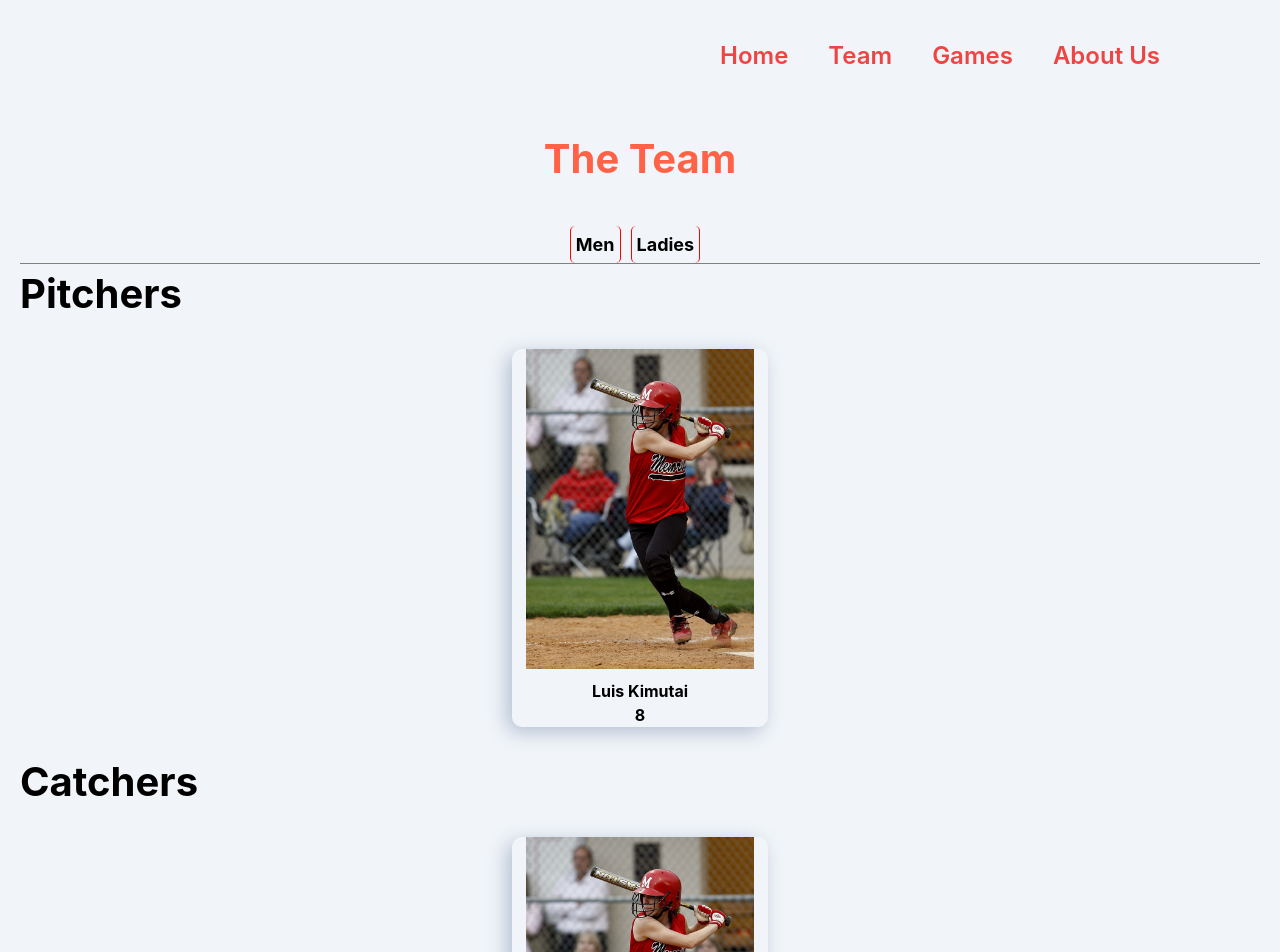
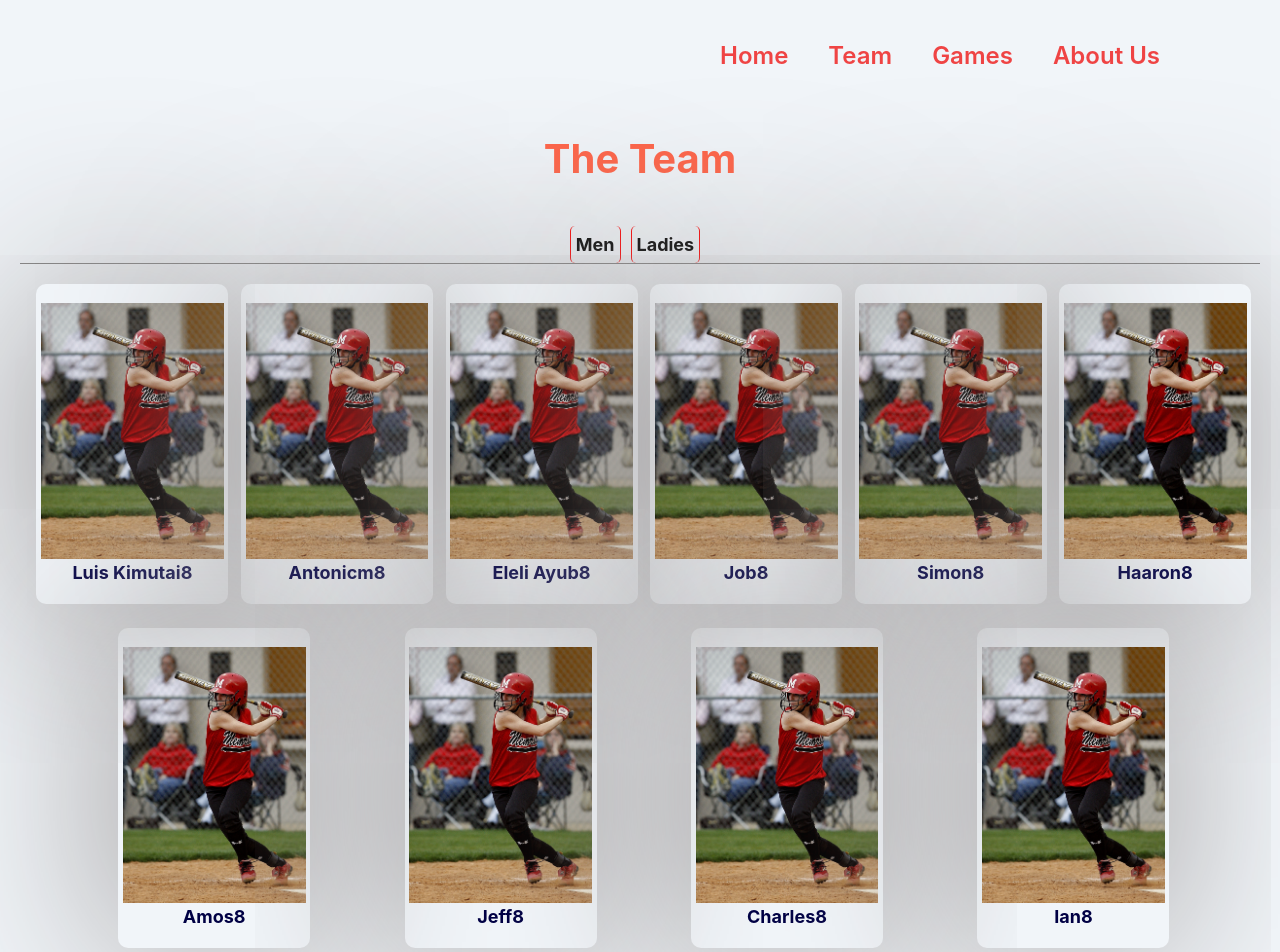
Before and after one commit to Eleli-Ayub/mmu_softball, a React (Create React App) app: page /Team in a window 1280 px wide. Shown: the top 952 px of the page. Built offline with nearby package versions, Linux system fonts and the light colour scheme.

Commit message:
Done with the teams page

```diff
--- a/src/Assets/Players.tsx
+++ b/src/Assets/Players.tsx
@@ -1,56 +1,137 @@
-export const Players = [
+export const Female_Players = [
   {
-    name: "Louse Kimutai",
+    name: "Mirriam Edung",
     position: "Pitcher",
     Jersey: "8",
+    gender: "Female",
     image: require("../Assets/Batting.jpg"),
   },
   {
-    name: "Louse ",
+    name: "Mirriam Edung",
     position: "Pitcher",
     Jersey: "8",
+    gender: "Female",
     image: require("../Assets/Batting.jpg"),
   },
   {
-    name: "Louse Kimutai",
+    name: "Mirriam Edung",
     position: "Pitcher",
     Jersey: "8",
+    gender: "Female",
     image: require("../Assets/Batting.jpg"),
   },
   {
-    name: "Louse Kimutai",
+    name: "Mirriam Edung",
     position: "Pitcher",
     Jersey: "8",
+    gender: "Female",
     image: require("../Assets/Batting.jpg"),
   },
   {
-    name: "Louse Kimutai",
+    name: "Mirriam Edung",
     position: "Pitcher",
     Jersey: "8",
+    gender: "Female",
     image: require("../Assets/Batting.jpg"),
   },
   {
-    name: "Louse ",
+    name: "Mirriam Edung",
     position: "Pitcher",
     Jersey: "8",
+    gender: "Female",
     image: require("../Assets/Batting.jpg"),
   },
   {
-    name: "Louse Kimutai",
+    name: "Mirriam Edung",
     position: "Pitcher",
     Jersey: "8",
+    gender: "Female",
     image: require("../Assets/Batting.jpg"),
   },
   {
-    name: "Louse Kimutai",
+    name: "Mirriam Edung",
     position: "Pitcher",
     Jersey: "8",
+    gender: "Female",
     image: require("../Assets/Batting.jpg"),
   },
   {
-    name: "Louse Kimutai",
+    name: "Mirriam Edung",
     position: "Pitcher",
     Jersey: "8",
+    gender: "Female",
     image: require("../Assets/Batting.jpg"),
   },
 ];
+export const Male_Players = [
+  {
+    name: "Luis Kimutai",
+    position: "Pitcher",
+    Jersey: "8",
+    gender: "male",
+    image: require("../Assets/Batting.jpg"),
+  },
+  {
+    name: "Antonicm",
+    position: "Catcher",
+    Jersey: "8",
+    gender: "male",
+    image: require("../Assets/Batting.jpg"),
+  },
+  {
+    name: "Eleli Ayub",
+    position: "First Baseman",
+    Jersey: "8",
+    gender: "male",
+    image: require("../Assets/Batting.jpg"),
+  },
+  {
+    name: "Job",
+    position: "First Baseman",
+    Jersey: "8",
+    gender: "male",
+    image: require("../Assets/Batting.jpg"),
+  },
+  {
+    name: "Simon",
+    position: "Third Baseman",
+    Jersey: "8",
+    gender: "male",
+    image: require("../Assets/Batting.jpg"),
+  },
+  {
+    name: "Haaron",
+    position: "Outfield",
+    Jersey: "8",
+    gender: "male",
+    image: require("../Assets/Batting.jpg"),
+  },
+  {
+    name: "Amos",
+    position: "Outfield",
+    Jersey: "8",
+    gender: "male",
+    image: require("../Assets/Batting.jpg"),
+  },
+  {
+    name: "Jeff",
+    position: "Shot Stop",
+    Jersey: "8",
+    gender: "male",
+    image: require("../Assets/Batting.jpg"),
+  },
+  {
+    name: "Charles",
+    position: "Outfield",
+    Jersey: "8",
+    gender: "male",
+    image: require("../Assets/Batting.jpg"),
+  },
+  {
+    name: "Ian",
+    position: "Outfield",
+    Jersey: "8",
+    gender: "male",
+    image: require("../Assets/Batting.jpg"),
+  },
+];
--- a/src/Components/Couresel.tsx
+++ b/src/Components/Couresel.tsx
@@ -1,6 +1,6 @@
 import React from "react";
 import { Carousel } from "react-carousel3";
-import { Players } from "../Assets/Players";
+import { Male_Players } from "../Assets/Players";
 import "../Styles/Slider.scss";
 
 export const Couresel = () => (
@@ -12,12 +12,10 @@ export const Couresel = () => (
       yRadius={48}
       autoPlay={true}
     >
-      {Players.map((player) => (
+      {Male_Players.map((player) => (
         <div className="itemWrapper">
           <img className="image" src={player.image} alt="" />
           <h2>{player.name}</h2>
-          <p>{player.Jersey}</p>
-          <h3>{player.position}</h3>
         </div>
       ))}
     </Carousel>
--- a/src/Components/Player.tsx
+++ b/src/Components/Player.tsx
@@ -5,12 +5,14 @@ function Player({ image, j_number, name }: Player_I) {
   return (
     <div className="playerWrapper">
       <img src={image} alt="" />
-      <h2>
-        <b>{name}</b>
-      </h2>
-      <h2>
-        <b>{j_number}</b>
-      </h2>
+      <div className="details">
+        <h2 className="name">
+          <b>{name}</b>
+        </h2>
+        <h2>
+          <b>{j_number}</b>
+        </h2>
+      </div>
     </div>
   );
 }
--- a/src/Pages/Team.tsx
+++ b/src/Pages/Team.tsx
@@ -1,103 +1,49 @@
-import React from "react";
+import React, { useEffect, useState } from "react";
+import { Female_Players, Male_Players } from "../Assets/Players";
 import Player from "../Components/Player";
 import "../Styles/Team.scss";
+
 function Team() {
+  const [gender, setGender] = useState("men");
+  let [data, setData] = useState(Male_Players);
+  useEffect(() => {
+    if (gender === "ladies") {
+      setData(Female_Players);
+    } else {
+      setData(Male_Players);
+    }
+    console.log(data);
+  }, [gender]);
+
   return (
     <div className="teamWrapper">
       <h1 className="title">The Team</h1>
       <div className="switchBtns">
-        <button>Men</button>
-        <button>Ladies</button>
+        <button
+          onClick={() => {
+            setGender("men");
+          }}
+        >
+          Men
+        </button>
+        <button
+          onClick={() => {
+            setGender("ladies");
+          }}
+        >
+          Ladies
+        </button>
       </div>
       <section>
-        <h1>Pitchers</h1>
-        <div className="playerList">
-          <Player
-            name="Luis Kimutai"
-            image={require("../Assets/coach_frank.jpg")}
-            j_number="8"
-          />
-        </div>
-      </section>
-      <section>
-        <h1>Catchers</h1>
-        <div className="playerList">
-          <Player
-            name="Luis Kimutai"
-            image={require("../Assets/coach_frank.jpg")}
-            j_number="8"
-          />
-        </div>
-      </section>
-      <section>
-        <h1>First Basemen</h1>
-        <div className="playerList">
-          <Player
-            name="Luis Kimutai"
-            image={require("../Assets/coach_frank.jpg")}
-            j_number="8"
-          />
-        </div>
-      </section>
-      <section>
-        <h1>Second Basemen</h1>
-        <div className="playerList">
-          <Player
-            name="Luis Kimutai"
-            image={require("../Assets/coach_frank.jpg")}
-            j_number="8"
-          />
-        </div>
-      </section>
-      <section>
-        <h1>Third Basemen</h1>
-        <div className="playerList">
-          <Player
-            name="Luis Kimutai"
-            image={require("../Assets/coach_frank.jpg")}
-            j_number="8"
-          />
-          <Player
-            name="Luis Kimutai"
-            image={require("../Assets/coach_frank.jpg")}
-            j_number="8"
-          />
-          <Player
-            name="Luis Kimutai"
-            image={require("../Assets/coach_frank.jpg")}
-            j_number="8"
-          />
-          <Player
-            name="Luis Kimutai"
-            image={require("../Assets/coach_frank.jpg")}
-            j_number="8"
-          />
-          <Player
-            name="Luis Kimutai"
-            image={require("../Assets/coach_frankk.jpg")}
-            j_number="8"
-          />
-          <Player
-            name="Luis Kimutai"
-            image={require("../Assets/coach_frank.jpg")}
-            j_number="8"
-          />
-          <Player
-            name="Luis Kimutai"
-            image={require("../Assets/coach_frank.jpg")}
-            j_number="8"
-          />
-        </div>
-      </section>
-      <section>
-        <h1>Outfielders</h1>
-        <div className="playerList">
-          <Player
-            name="Luis Kimutai"
-            image={require("../Assets/coach_frank.jpg")}
-            j_number="8"
-          />
-        </div>
+        {data.map((player) => (
+          <div className="playerList">
+            <Player
+              name={player.name}
+              image={player.image}
+              j_number={player.Jersey}
+            />
+          </div>
+        ))}
       </section>
     </div>
   );
--- a/src/Styles/Player.scss
+++ b/src/Styles/Player.scss
@@ -4,13 +4,26 @@
     justify-content: center;
     align-items: center;
     margin: 2%;
-    box-shadow: -5px 5px 20px #b2becf;
     border-radius: 10px;
+    width: 15vw;
+    height: 40vh;
+    margin-top: 20px;
+    box-shadow: -5px 5px 200px rgb(155, 151, 151);
+
+    .details{
+        color: #eee;
+        left: -40px;
+        color: #004;
+        display: flex;
+        flex-direction: row;
+        font-size: 18px;
+
+    }
 
     img{
-        height: 40vh;
-        width: 20vw;
+        height: 80%;
+        width: 100%;
         object-fit: contain;
-        margin-bottom: 10px;
+
     }
 }
--- a/src/Styles/Slider.scss
+++ b/src/Styles/Slider.scss
@@ -1,4 +1,5 @@
 .coureselWrapper{
+
     .itemWrapper{
         color: red;
         margin-right: 20vw;
@@ -14,6 +15,7 @@
 
         h2{
             color: black;
+            margin-left: 40px;
         }
     }
 }
--- a/src/Styles/Team.scss
+++ b/src/Styles/Team.scss
@@ -27,12 +27,10 @@
     }
     section{
 
-        .playerList{
-            display: flex;
-            flex-direction: row;
-            justify-content: space-evenly;
-            flex-wrap: wrap;
-        }
+        display: flex;
+        flex-direction: row;
+        justify-content: space-evenly;
+        flex-wrap: wrap;
 
         h1{
             font-size: 40px;
```
